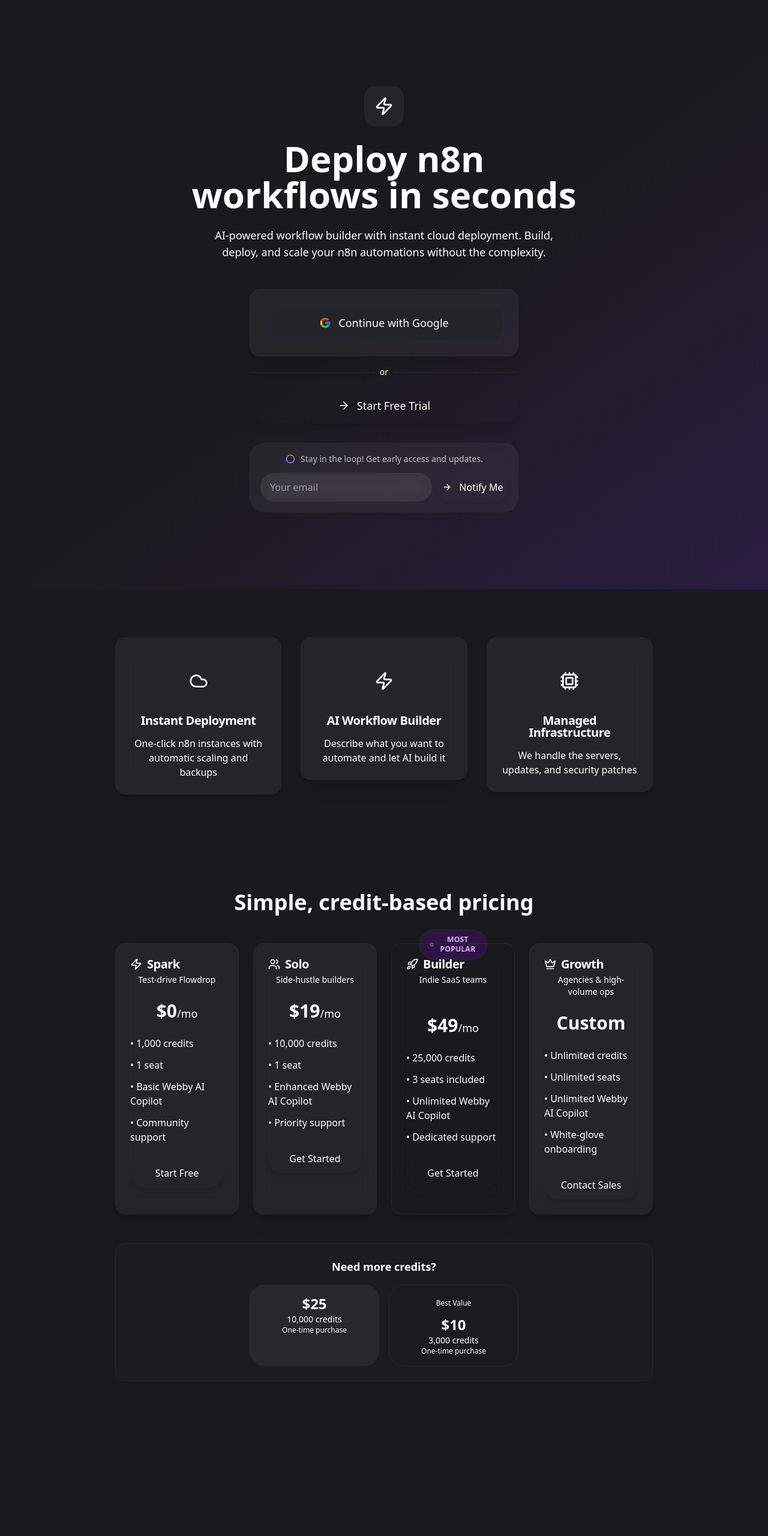
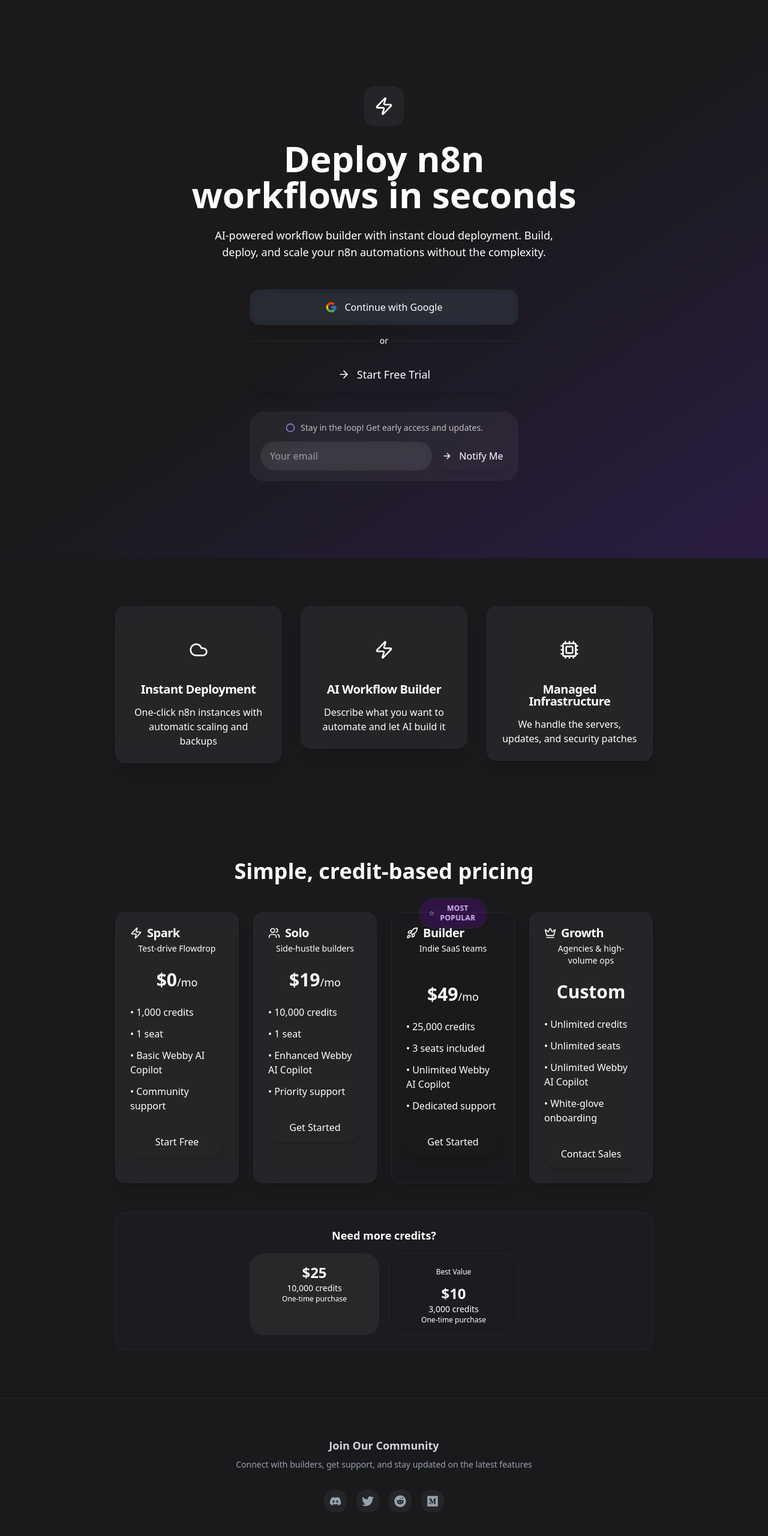
Before and after one commit to webbmaistro/flowdrop, a Next.js app: page / in a window 1280 px wide. Shown: the top 2560 px of the page at 60% size. Before the commit the page ends 2382 px from the top, so only its background shows below. Built offline with nearby package versions, Linux system fonts and the light colour scheme; no server answers.

Commit message:
add social links, change landing button optimization

```diff
--- a/app/components/GoogleSignIn.tsx
+++ b/app/components/GoogleSignIn.tsx
@@ -3,7 +3,7 @@
 import { createClient } from '@supabase/supabase-js'
 import { FcGoogle } from 'react-icons/fc'
 import { useEffect } from 'react'
-import { Button } from '@/components/ui'
+import { motion } from 'framer-motion'
 
 const supabase = createClient(
   'https://zocqlxonwsvhkamywijo.supabase.co',
@@ -39,14 +39,15 @@ export default function GoogleSignIn() {
   }
 
   return (
-    <Button
+    <motion.button
       onClick={handleGoogleSignIn}
-      variant="secondary"
-      size="lg"
-      icon={<FcGoogle className="w-5 h-5" />}
-      className="w-full"
+      className="w-full px-6 py-4 bg-gray-800/40 backdrop-blur-sm border border-gray-600/40 rounded-lg hover:bg-gray-700/50 hover:border-gray-500/60 transition-all duration-300 flex items-center justify-center gap-3 text-white font-medium"
+      whileHover={{ scale: 1.01 }}
+      whileTap={{ scale: 0.99 }}
+      transition={{ duration: 0.2 }}
     >
-      Continue with Google
-    </Button>
+      <FcGoogle className="w-5 h-5" />
+      <span>Continue with Google</span>
+    </motion.button>
   )
 }
--- a/app/dashboard/page.tsx
+++ b/app/dashboard/page.tsx
@@ -3,6 +3,7 @@ import { useEffect, useState } from 'react'
 import { createClient, User } from '@supabase/supabase-js'
 import { useRouter } from 'next/navigation'
 import { LogOut, Sparkles, Zap } from 'lucide-react'
+import { SocialLinks } from '@/components/ui'
 
 const supabase = createClient(
   'https://zocqlxonwsvhkamywijo.supabase.co',
@@ -146,6 +147,12 @@ export default function Dashboard() {
                 Get in Touch
               </button>
             </div>
+
+            {/* Social Links */}
+            <div className="mt-8 pt-6 border-t border-neutral-700">
+              <p className="text-sm text-neutral-400 mb-4">Join our community while you wait</p>
+              <SocialLinks size="sm" className="justify-center" />
+            </div>
           </div>
         </div>
       </main>
--- a/app/page.tsx
+++ b/app/page.tsx
@@ -3,7 +3,7 @@
 import React, { useState } from 'react';
 import { motion } from 'framer-motion';
 import { Zap, Cloud, Cpu, ArrowRight, Check, Users, Rocket, Crown, Star } from 'lucide-react';
-import { Button, Input, Card, CardHeader, CardTitle, CardDescription, CardContent } from '@/components/ui';
+import { Button, Input, Card, CardHeader, CardTitle, CardDescription, CardContent, SocialLinks } from '@/components/ui';
 import GoogleSignIn from './components/GoogleSignIn';
 import { typography } from '@/lib/styles';
 import { cn } from '@/lib/utils';
@@ -99,7 +99,7 @@ export default function LandingPage() {
             <motion.div variants={itemVariants} className="max-w-md mx-auto mb-12">
               <div className="flex flex-col gap-4">
                 {/* Google Sign In as Feature Card */}
-                <Card variant="glass" hover>
+                <Card variant="glass" hover className="p-0">
                   <CardContent className="p-0">
                     <GoogleSignIn />
                   </CardContent>
@@ -374,6 +374,29 @@ export default function LandingPage() {
           </motion.div>
         </div>
       </section>
+
+      {/* Social Links Section */}
+      <section className="py-16 border-t border-white/5">
+        <div className="container mx-auto px-6">
+          <motion.div
+            className="max-w-2xl mx-auto text-center"
+            initial="hidden"
+            animate="visible"
+            variants={containerVariants}
+          >
+            <motion.div variants={itemVariants} className="mb-8">
+              <h3 className="text-lg font-semibold text-gray-300 mb-2">Join Our Community</h3>
+              <p className="text-sm text-gray-400">
+                Connect with builders, get support, and stay updated on the latest features
+              </p>
+            </motion.div>
+
+            <motion.div variants={itemVariants}>
+              <SocialLinks size="md" className="justify-center" />
+            </motion.div>
+          </motion.div>
+        </div>
+      </section>
     </div>
   );
 }
--- a/app/signin/page.tsx
+++ b/app/signin/page.tsx
@@ -64,7 +64,7 @@ export default function SignInPage() {
             </div>
 
             {/* Google Sign In as Feature Card */}
-            <Card variant="glass" hover className="mb-6">
+            <Card variant="glass" hover className="mb-6 p-0">
               <CardContent className="p-0">
                 <GoogleSignIn />
               </CardContent>
--- /dev/null
+++ b/components/ui/SocialLinks.tsx
@@ -0,0 +1,84 @@
+import React from 'react';
+import { motion } from 'framer-motion';
+import { FaDiscord, FaTwitter, FaReddit, FaMedium } from 'react-icons/fa';
+
+interface SocialLinksProps {
+  variant?: 'horizontal' | 'vertical';
+  size?: 'sm' | 'md' | 'lg';
+  className?: string;
+}
+
+const SocialLinks: React.FC<SocialLinksProps> = ({
+  variant = 'horizontal',
+  size = 'md',
+  className = ''
+}) => {
+  const socialLinks = [
+    {
+      name: 'Discord',
+      url: 'https://discord.gg/j52FsqjW2W',
+      icon: FaDiscord,
+      color: 'hover:text-[#5865F2]'
+    },
+    {
+      name: 'Twitter',
+      url: 'https://x.com/Flowdrop_App',
+      icon: FaTwitter,
+      color: 'hover:text-[#1DA1F2]'
+    },
+    {
+      name: 'Reddit',
+      url: 'https://www.reddit.com/r/Flowdrop/',
+      icon: FaReddit,
+      color: 'hover:text-[#FF4500]'
+    },
+    {
+      name: 'Medium',
+      url: 'https://medium.com/@flowdrop',
+      icon: FaMedium,
+      color: 'hover:text-[#00AB6C]'
+    }
+  ];
+
+  const sizeClasses = {
+    sm: 'w-4 h-4',
+    md: 'w-5 h-5',
+    lg: 'w-6 h-6'
+  };
+
+  const containerClasses = variant === 'horizontal'
+    ? 'flex items-center gap-4'
+    : 'flex flex-col items-center gap-3';
+
+  return (
+    <div className={`${containerClasses} ${className}`}>
+      {socialLinks.map((social, index) => {
+        const Icon = social.icon;
+        return (
+          <motion.a
+            key={social.name}
+            href={social.url}
+            target="_blank"
+            rel="noopener noreferrer"
+            className={`
+              p-2 rounded-lg bg-white/5 backdrop-blur-sm border border-white/10
+              hover:bg-white/10 hover:border-white/20 transition-all duration-300
+              text-gray-400 ${social.color} hover:shadow-lg hover:shadow-white/5
+              group
+            `}
+            whileHover={{ scale: 1.05, y: -2 }}
+            whileTap={{ scale: 0.95 }}
+            initial={{ opacity: 0, y: 20 }}
+            animate={{ opacity: 1, y: 0 }}
+            transition={{ duration: 0.3, delay: index * 0.1 }}
+            aria-label={`Follow us on ${social.name}`}
+          >
+            <Icon className={`${sizeClasses[size]} transition-colors duration-300`} />
+          </motion.a>
+        );
+      })}
+    </div>
+  );
+};
+
+export default SocialLinks;
--- a/components/ui/index.ts
+++ b/components/ui/index.ts
@@ -9,3 +9,4 @@ export {
   CardDescription,
   CardContent
 } from './card';
+export { default as SocialLinks } from './SocialLinks';
```
